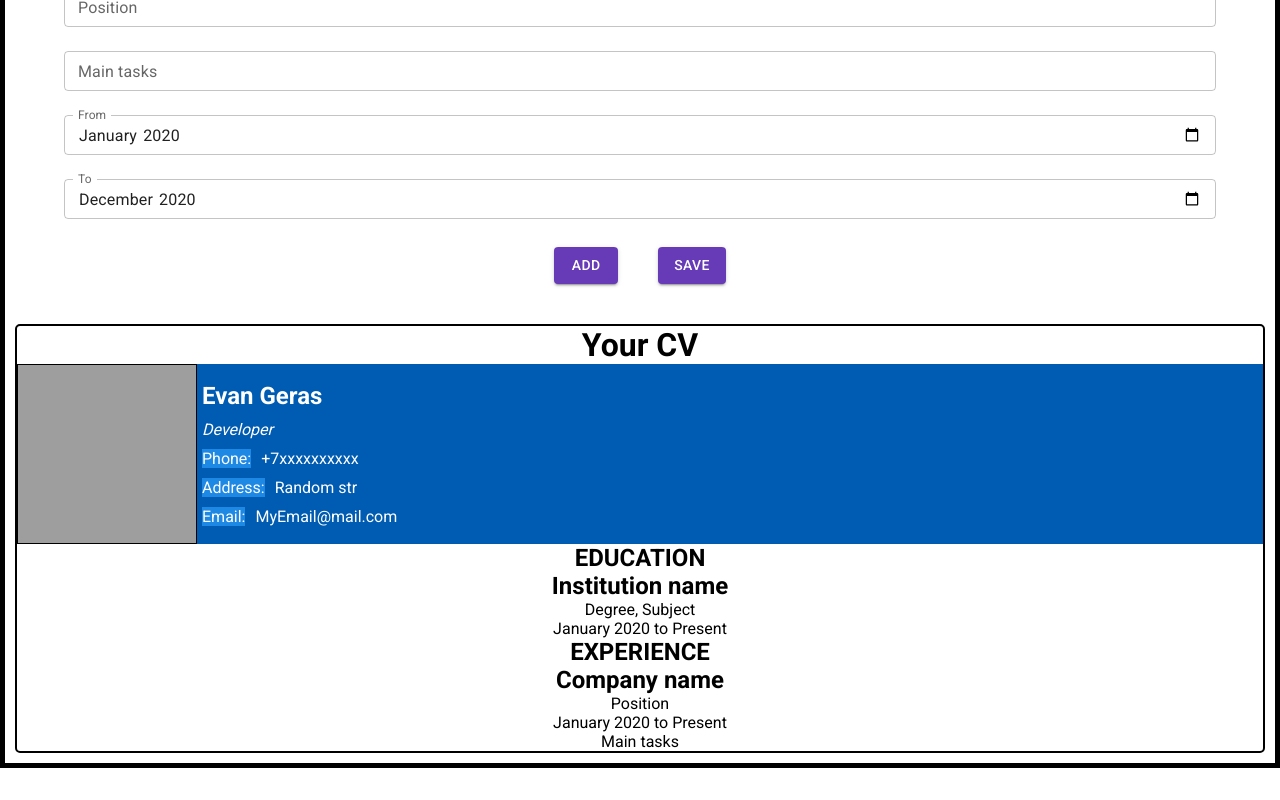
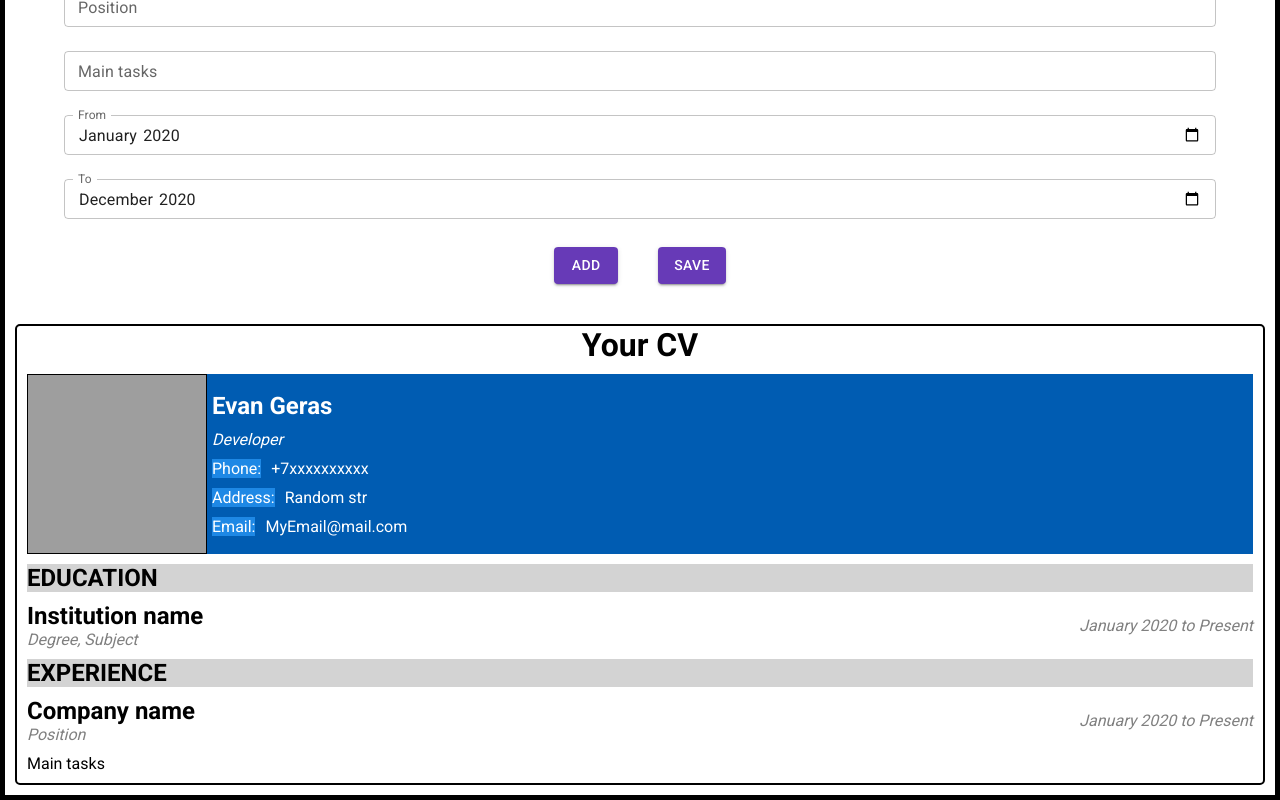
Before and after one commit to Twofold-One/cv-application, a React (Create React App) app: page / in a window 1280 px wide. Shown: the part 1277-2077 px from the top of the page. Before the commit the page ends 2045 px from the top, so only its background shows below. Built offline with nearby package versions, Linux system fonts and the light colour scheme; grey boxes are pictures that could not be loaded; the HTML template or start-up script is replaced by a standard one.

Commit message:
all required styling is made

```diff
--- a/src/App.js
+++ b/src/App.js
@@ -1,3 +1,4 @@
+import React from 'react';
 import './styles/App.css';
 import Header from './components/Header';
 import General from './components/General';
@@ -23,7 +24,43 @@ const theme = createTheme({
     },
 });
 
-function App() {
+class App extends React.Component {
+    constructor(props) {
+        super(props);
+        this.state = {
+            personData: {
+                general: {
+                    photoURL: '',
+                    firstName: '',
+                    secondName: '',
+                    position: '',
+                    Phone: '',
+                    Address: '',
+                    Email: '',
+                },
+                education: [
+                    {
+                        institution: '',
+                        degree: '',
+                        subject: '',
+                        from: '',
+                        to: '',
+                    },
+                ],
+                experience: [
+                    {
+                        companyName: '',
+                        position: '',
+                        mainTasks: '',
+                        from: '',
+                        to: '',
+                    },
+                ],
+            },
+        };
+    }
+
+    render() {
         return (
             <ThemeProvider theme={theme}>
                 <div className="App">
@@ -36,5 +73,6 @@ function App() {
             </ThemeProvider>
         );
     }
+}
 
 export default App;
--- a/src/components/OutputCV.js
+++ b/src/components/OutputCV.js
@@ -8,7 +8,10 @@ class OutputCV extends React.Component {
                 <h1>Your CV</h1>
                 <div className="CV-header">
                     <div className="CV-header-photo">
-                        <img src="https://petsworlds.ru/images/sampledata/Profile_avatar_placeholder_large.png"></img>
+                        <img
+                            src="https://petsworlds.ru/images/sampledata/Profile_avatar_placeholder_large.png"
+                            alt="your face"
+                        ></img>
                     </div>
                     <div className="CV-header-info">
                         <h2>Evan Geras</h2>
@@ -31,25 +34,29 @@ class OutputCV extends React.Component {
                 </div>
                 <div className="CV-main">
                     <div className="CV-info">
-                        <h2>EDUCATION</h2>
-                        <div>
+                        <h2 className="CV-info-h2">EDUCATION</h2>
+                        <div className="CV-info-other">
                             <div>
                                 <h2>Institution name</h2>
                                 <p>Degree, Subject</p>
                             </div>
-                            <div>January 2020 to Present</div>
+                            <div>
+                                <p>January 2020 to Present</p>
+                            </div>
                         </div>
                     </div>
                     <div className="CV-info">
-                        <h2>EXPERIENCE</h2>
-                        <div>
+                        <h2 className="CV-info-h2">EXPERIENCE</h2>
+                        <div className="CV-info-other">
                             <div>
                                 <h2>Company name</h2>
                                 <p>Position</p>
                             </div>
-                            <div>January 2020 to Present</div>
+                            <div>
+                                <p>January 2020 to Present</p>
+                            </div>
                         </div>
-                        <div>
+                        <div className="CV-info-other-tasks">
                             <p>Main tasks</p>
                         </div>
                     </div>
--- a/src/styles/OutputCV.css
+++ b/src/styles/OutputCV.css
@@ -15,6 +15,7 @@
     justify-content: flex-start;
     align-items: center;
     flex-wrap: wrap;
+    margin: 10px;
 }
 
 .CV-header p,
@@ -54,3 +55,31 @@
     display: flex;
     flex-direction: row;
 }
+
+.CV-info {
+    margin: 10px;
+}
+
+.CV-info-h2 {
+    text-align: start;
+    background-color: lightgrey;
+
+}
+
+.CV-info-other {
+    display: flex;
+    flex-direction: row;
+    justify-content: space-between;
+    align-items: center;
+    margin: 10px 0;
+}
+
+.CV-info-other p {
+    text-align: start;
+    font-style: italic;
+    color: gray;
+}
+
+.CV-info-other-tasks p {
+    text-align: left;
+}
```
Lines whose indentation alone changed are shown as unchanged.
